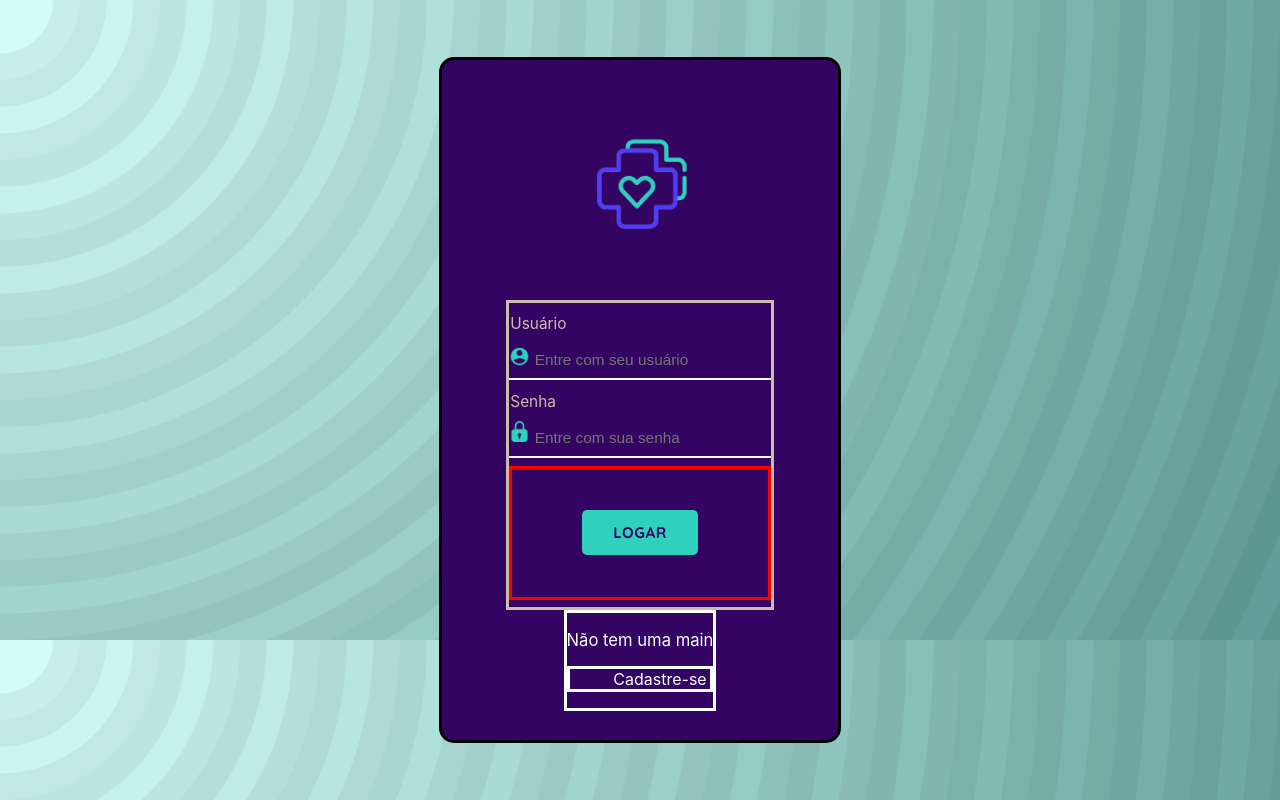
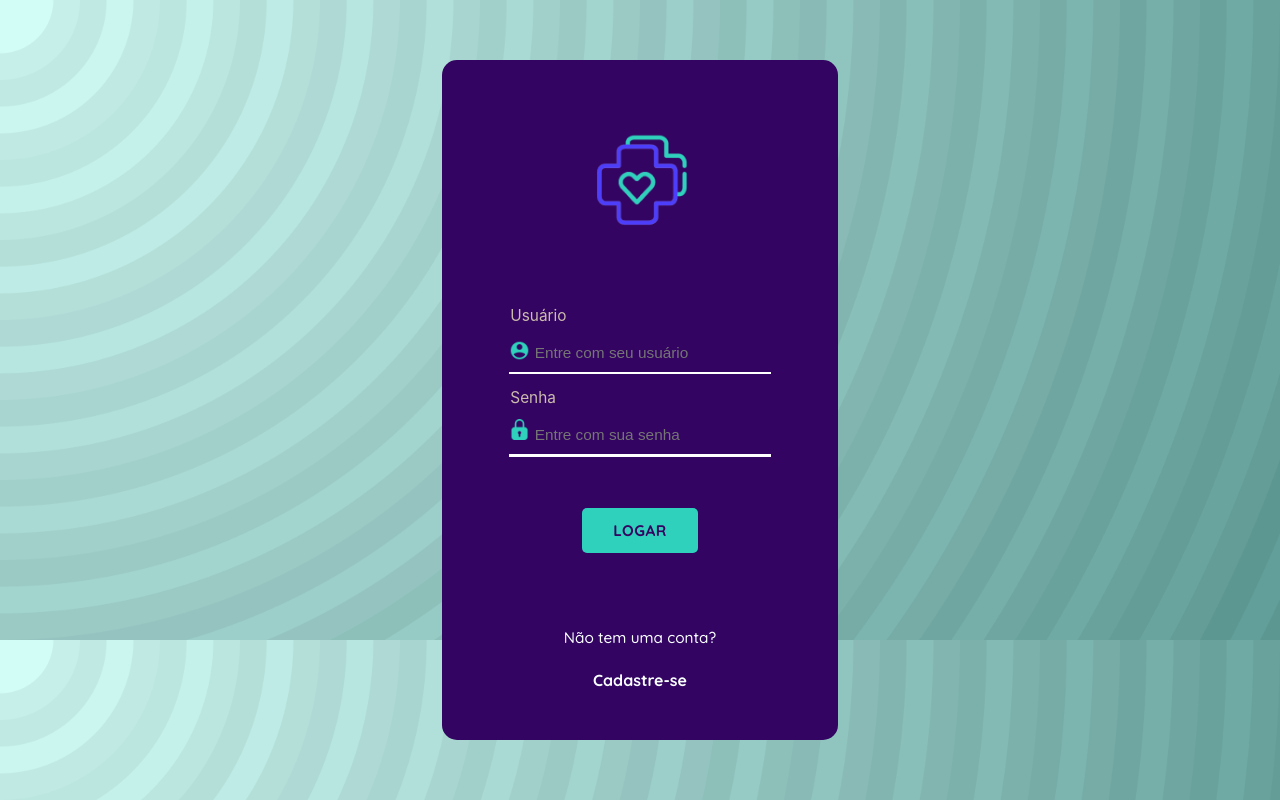
Before and after one commit to silvajpedro/farmacia_frontend, a React (Create React App) app: page / in a window 1280 px wide. Built offline with nearby package versions, Linux system fonts and the light colour scheme.

Commit message:
end of style login component

```diff
--- a/src/Components/Login/login.jsx
+++ b/src/Components/Login/login.jsx
@@ -3,11 +3,13 @@ import * as S from "./login_style.js"
 import logo from "../../Assets/logo.png"
 export default function Login(){
 const [On, setOn] = useState(true)
-const [active, setActive] = useState(true)
+const [Active, setActive] = useState(true)
+const [Charge, setCharge] = useState(true)
     return(
         <>
+        <S.GlobalStyle/>
        <S.MainBox>
-        <S.LoginBox>
+        <S.LoginBox  onMouseLeave={()=>{ (setOn(true)) (setActive(true))}}>
             <S.LogoContainer>
             <S.Logo src={logo} alt="" />
             </S.LogoContainer>
@@ -16,16 +18,17 @@ const [active, setActive] = useState(true)
                 <S.UserInput onClick={()=>( (setOn(!On)) (setActive(true)))} type="text" placeholder="Entre com seu usuário" title="digite seu nome"/>
                 <S.Line  isOn={On}></S.Line>
                 <label>Senha</label>
-                <S.PasswordInput onClick={()=>( (setOn(true)) (setActive(!active)) )} type="password" placeholder="Entre com sua senha" title="digite seu nome"/>
-                <S.SecondLine isOn={active}></S.SecondLine>
+                <S.PasswordInput onClick={()=>( (setOn(true)) (setActive(!Active)) )} type="password" placeholder="Entre com sua senha" title="digite seu nome"/>
+                <S.SecondLine isOn={Active}></S.SecondLine>
                 <S.ButtonBox>
                 <button>LOGAR</button>
                 </S.ButtonBox>
             </S.FormBox>
                 <S.RegisterBox>
-                    <p>Não tem uma main</p>
+                    <p>Não tem uma conta?</p>
                     <ul>
-                        <li>Cadastre-se</li>
+                        <li onMouseOver={()=>{setCharge(!Charge)}} onMouseLeave={()=>{setCharge(!Charge)}}>Cadastre-se</li>
+                        <S.ThirdLine isOn={Charge}></S.ThirdLine>
                     </ul>
                 </S.RegisterBox>
         </S.LoginBox>
--- a/src/Components/Login/login_style.js
+++ b/src/Components/Login/login_style.js
@@ -2,7 +2,16 @@ import styled from "styled-components";
 import background from "../../Assets/rainbow-vortex.png";
 import cadeado from "../../Assets/cadeado_senha.png";
 import usuario from "../../Assets/usuario.png";
+import { createGlobalStyle } from "styled-components";
 
+export const GlobalStyle = createGlobalStyle`
+*{
+    margin: 0;
+    padding: 0;
+    box-sizing: border-box;
+    scroll-behavior: smooth;
+}
+`
 export const MainBox = styled.main`
   @import url("https://fonts.googleapis.com/css2?family=Quicksand:wght@400;500;600;700&display=swap");
   display: flex;
@@ -21,11 +30,10 @@ export const LoginBox = styled.section`
   height: 85vh;
   width: 31vw;
   background-color: #330461;
-  border: solid;
 `;
 export const LogoContainer = styled(MainBox)`
   background-image: none;
-  height: 30vh;
+  height: 29vh;
 `;
 export const Logo = styled.img`
   width: 10.54vw;
@@ -36,8 +44,7 @@ export const FormBox = styled.form`
   justify-content: space-evenly;
   width: 66%;
   color: #ccbcad;
-  border: solid;
-  height: 38vh;
+  height: 39vh;
   label {
     position: relative;
     top: 0.5vh;
@@ -82,7 +89,7 @@ export const ButtonBox = styled.div`
   display: flex;
   justify-content: center;
   align-items: center;
-  border: solid red;
+  /* border: solid red; */
   height: 16vh;
   button {
     width: 9vw;
@@ -99,14 +106,37 @@ export const ButtonBox = styled.div`
   }
 `;
 export const RegisterBox = styled.nav`
-border: solid;
+display: flex;
+flex-direction: column;
+justify-content: space-evenly;
+font-family: "Quicksand", sans-serif;
+text-align: center;
+/* border: solid; */
 color: #F9FFFF;
+width: 14vw;
+height: 14vh;
 p{
-  font-size:1.3vw;
+  font-size:1.2vw;
+  font-weight: 500;
 }
 ul{
-  border:solid;
+  display: flex;
+  flex-direction: column;
+  justify-content: center;
+  align-items: center;
   text-align: center;
   list-style: none;
+  /* border:solid; */
+}
+li{
+  font-weight: 900;
+  cursor: pointer;
 }
 `
+export const ThirdLine = styled(Line)`
+box-shadow: none;
+width: ${(props) =>
+    props.isOn ? "0vw" : "7vw"};
+height: 0.3vh;
+transition:0.6s;
+`
```
